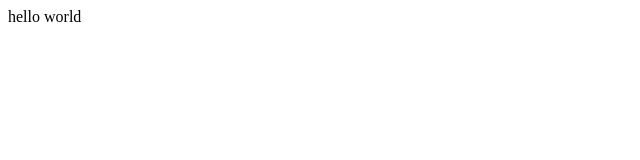
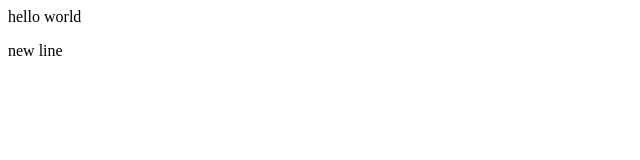
Before and after one commit to sohel971/firstgit-demo, a plain HTML site: page index.html in a window 1280 px wide. Shown: the full height of the page, 0-640 px from the left. Drawn offline with Linux system fonts and the light colour scheme.

Commit message:
Update index.html

```diff
--- a/index.html
+++ b/index.html
@@ -1 +1,2 @@
 <p> hello world</p>
+<P> new line</P>
```
